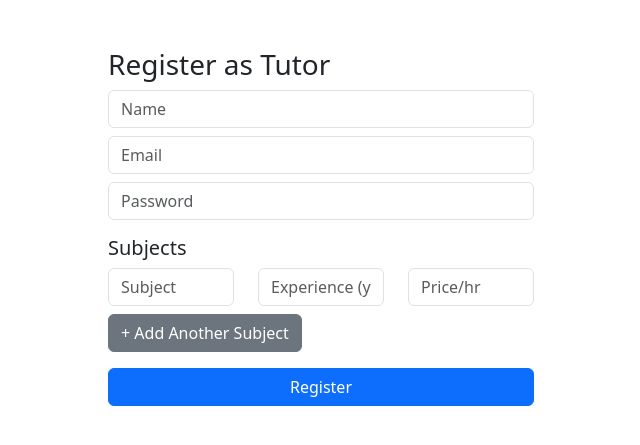
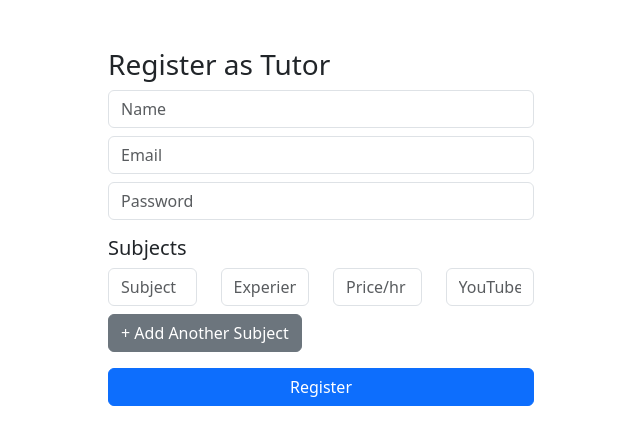
Before and after one commit to ashwin-jm/smart_tutor_connect, a Flask app: page /register/tutor in a window 1280 px wide. Shown: the part 56-501 px from the top of the page, without its empty margins (319-959 px from the left). Run offline with Flask 3, Linux system fonts and the light colour scheme.

Commit message:
add demo session feature

```diff
--- a/app.py
+++ b/app.py
@@ -41,13 +41,14 @@ def register(role):
             subjects = request.form.getlist("subject")
             experience = request.form.getlist("experience")
             prices = request.form.getlist("price")
+            demo_link = request.form.getlist("demo_link")
 
             for i in range(len(subjects)):
                 conn.execute("""
                     INSERT INTO tutor_profiles
-                    (user_id, subject, experience, price_per_hour)
-                    VALUES (?, ?, ?, ?)
-                """, (user_id, subjects[i], experience[i], prices[i]))
+                    (user_id, subject, experience, price_per_hour, demo_link)
+                    VALUES (?, ?, ?, ?, ?)
+                """, (user_id, subjects[i], experience[i], prices[i], demo_link[i]))
 
         conn.commit()
         conn.close()
--- a/db.py
+++ b/db.py
@@ -25,7 +25,8 @@ def init_db():
             user_id INTEGER,
             subject TEXT,
             experience INTEGER,
-            price_per_hour INTEGER
+            price_per_hour INTEGER,
+            demo_link TEXT
         )
     """)
 
--- a/matching.py
+++ b/matching.py
@@ -8,7 +8,8 @@ def get_recommended_tutors(subject=None):
             SELECT users.id, users.name, users.email,
                    tutor_profiles.subject,
                    tutor_profiles.experience,
-                   tutor_profiles.price_per_hour
+                   tutor_profiles.price_per_hour,
+                   tutor_profiles.demo_link
             FROM users
             JOIN tutor_profiles
             ON users.id = tutor_profiles.user_id
@@ -19,7 +20,8 @@ def get_recommended_tutors(subject=None):
             SELECT users.id, users.name, users.email,
                    tutor_profiles.subject,
                    tutor_profiles.experience,
-                   tutor_profiles.price_per_hour
+                   tutor_profiles.price_per_hour,
+                    tutor_profiles.demo_link
             FROM users
             JOIN tutor_profiles
             ON users.id = tutor_profiles.user_id
--- a/templates/register.html
+++ b/templates/register.html
@@ -33,6 +33,9 @@
   </div>
   <div class="col">
     <input class="form-control" name="price" placeholder="Price/hr" required>
+  </div>
+  <div class="col">
+    <input class="form-control" name="demo_link" placeholder="YouTube Demo Link" required>
   </div>
 </div>
 
--- a/templates/student_dashboard.html
+++ b/templates/student_dashboard.html
@@ -61,6 +61,12 @@
 <div class="alert alert-success mt-2">
 <b>Tutor Email:</b> {{ tutor.email }}
 </div>
+{% if tutor.demo_link %}
+<a href="{{ tutor.demo_link }}" target="_blank"
+class="btn btn-outline-success w-100 mt-2">
+Get Demo
+</a>
+{% endif %}
 {% else %}
 <p class="text-muted">
 Contact details will be shared after acceptance.
```
